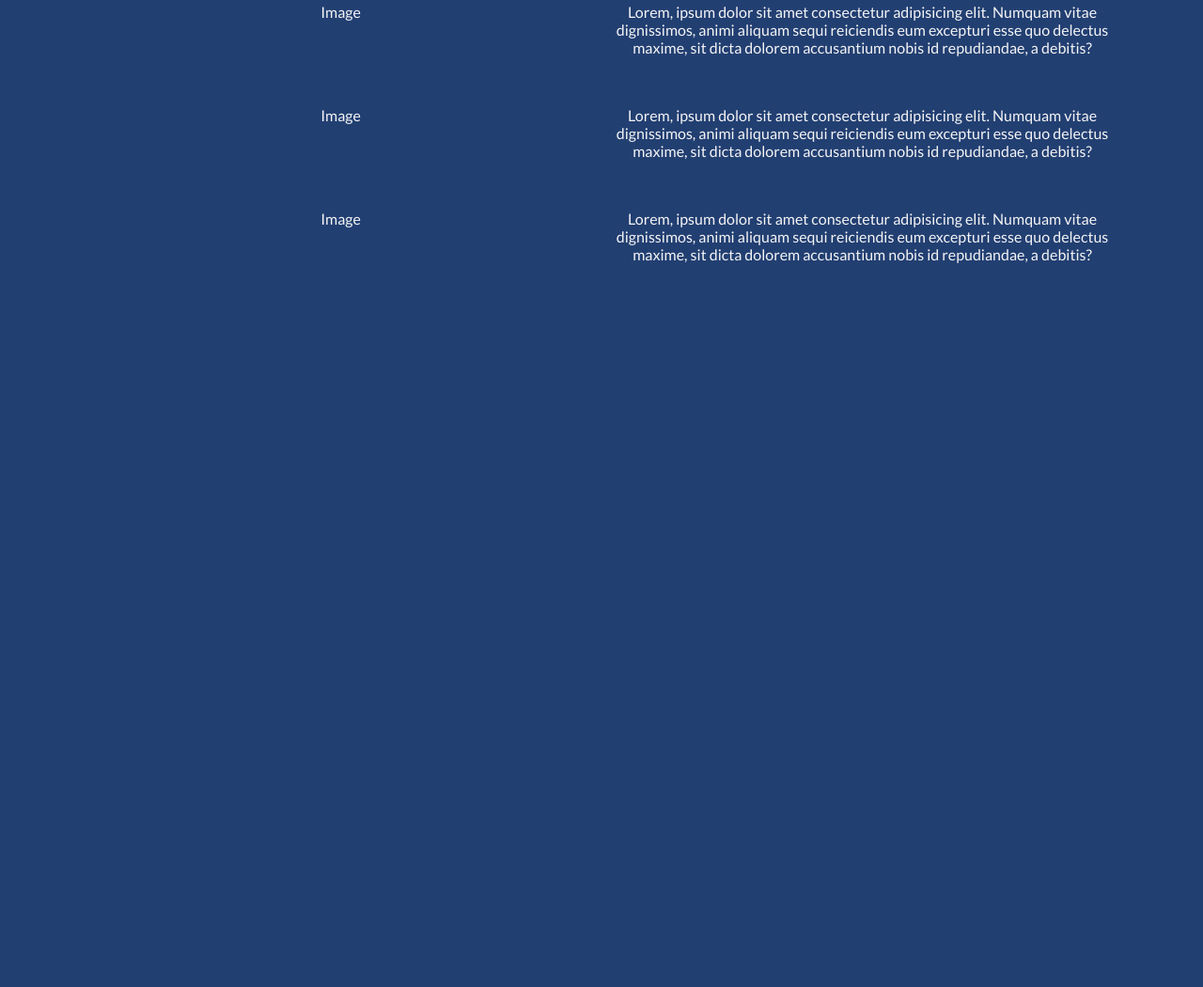
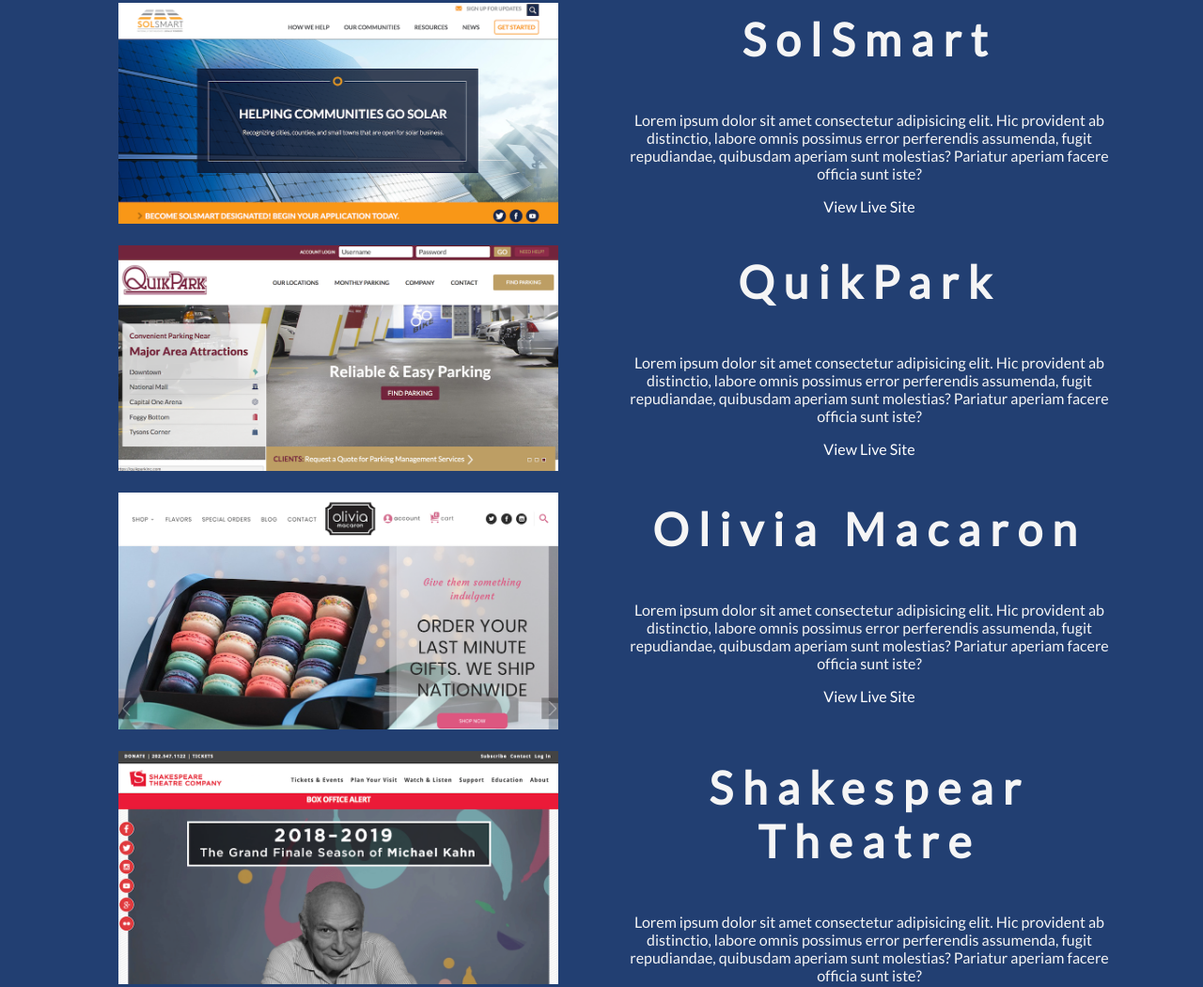
Before and after one commit to Henryhankdc/portfolio-onepointfive, a website: page index.html in a window 1280 px wide. Shown: the part 378-1428 px from the top of the page at 94% size. Before the commit the page ends 1200 px from the top, so only its background shows below. Drawn offline with nearby package versions, Linux system fonts and the light colour scheme; files that its build step writes are made by us from their sources.

Commit message:
added project images. changed grid layout

```diff
--- a/index.html
+++ b/index.html
@@ -1,25 +1,33 @@
 <!doctype html>
 
 <html lang="en">
+
 <head>
 	<meta charset="utf-8">
 	<meta name="viewport" content="width=device-width, initial-scale=1.0">
-  <title>Henry Mesias | COMING SOON</title>
+	<title>Henry Mesias | Front-End Web Developer</title>
 	<meta name="description" content="Henry Mesias | NEW SITE: COMING SOON">
 	<meta name="author" content="Henry Mesias">
-  <link rel="shortcut icon" href="favicon.ico" type="image/x-icon"/>
+	<link rel="shortcut icon" href="favicon.ico" type="image/x-icon" />
 	<link href="https://fonts.googleapis.com/css?family=Lato" rel="stylesheet">
 	<script src="https://use.fontawesome.com/f8fe93fe9d.js"></script>
 	<link rel="stylesheet" href="dist/css/main.min.css">
+	<link rel="stylesheet" href="dist/css/main.css">
 	<script>
-  (function(i,s,o,g,r,a,m){i['GoogleAnalyticsObject']=r;i[r]=i[r]||function(){
-  (i[r].q=i[r].q||[]).push(arguments)},i[r].l=1*new Date();a=s.createElement(o),
-  m=s.getElementsByTagName(o)[0];a.async=1;a.src=g;m.parentNode.insertBefore(a,m)
-  })(window,document,'script','https://www.google-analytics.com/analytics.js','ga');
+		(function (i, s, o, g, r, a, m) {
+			i['GoogleAnalyticsObject'] = r;
+			i[r] = i[r] || function () {
+				(i[r].q = i[r].q || []).push(arguments)
+			}, i[r].l = 1 * new Date();
+			a = s.createElement(o),
+				m = s.getElementsByTagName(o)[0];
+			a.async = 1;
+			a.src = g;
+			m.parentNode.insertBefore(a, m)
+		})(window, document, 'script', 'https://www.google-analytics.com/analytics.js', 'ga');
 
 		ga('create', 'UA-105318989-1', 'auto');
 		ga('send', 'pageview');
-
 	</script>
 
 	<!--[if lt IE 9]>
@@ -44,9 +52,15 @@
 				<a href="mailto:henrymesias@gmail.com" class="email-address">henrymesias@gmail.com</a>
 			</div>
 			<div class="contact-info-social-icons flex">
-					<a href="https://github.com/Henryhankdc" target="_blank" rel="noopener"><i class="fa fa-github" aria-hidden="true" title="Visit My GitHub"></i></a>
-					<a href="https://www.linkedin.com/in/henrymesias" target="_blank" rel="noopener"><i class="fa fa-linkedin" aria-hidden="true" title="Visit My Linkedin"></i></a>
-					<a href="https://medium.com/@henryhankdc" target="_blank" rel="noopener"><i class="fa fa-medium" aria-hidden="true" title="Visit My Medium"></i></a>
+				<a href="https://github.com/Henryhankdc" target="_blank" rel="noopener">
+					<i class="fa fa-github" aria-hidden="true" title="Visit My GitHub"></i>
+				</a>
+				<a href="https://www.linkedin.com/in/henrymesias" target="_blank" rel="noopener">
+					<i class="fa fa-linkedin" aria-hidden="true" title="Visit My Linkedin"></i>
+				</a>
+				<a href="https://medium.com/@henryhankdc" target="_blank" rel="noopener">
+					<i class="fa fa-medium" aria-hidden="true" title="Visit My Medium"></i>
+				</a>
 
 
 
@@ -63,22 +77,44 @@
 
 		<section class="projects">
 			<div class="project-image">
-					Image
+				<img src="img/solsmart-hp.png" alt="">
 			</div>
 			<div class="project-description">
-					Lorem, ipsum dolor sit amet consectetur adipisicing elit. Numquam vitae dignissimos, animi aliquam sequi reiciendis eum excepturi esse quo delectus maxime, sit dicta dolorem accusantium nobis id repudiandae, a debitis?
+				<div class="description-content">
+					<h3>SolSmart</h3>
+					<p>Lorem ipsum dolor sit amet consectetur adipisicing elit. Hic provident ab distinctio, labore omnis possimus error perferendis assumenda, fugit repudiandae, quibusdam aperiam sunt molestias? Pariatur aperiam facere officia sunt iste?</p>
+					<a href="#" class="view-project">View Live Site</a>
+				</div>
 			</div>
 			<div class="project-image">
-					Image
+				<img src="img/quikpark-hp.png" alt="">
 			</div>
 			<div class="project-description">
-						Lorem, ipsum dolor sit amet consectetur adipisicing elit. Numquam vitae dignissimos, animi aliquam sequi reiciendis eum excepturi esse quo delectus maxime, sit dicta dolorem accusantium nobis id repudiandae, a debitis?
+					<div class="description-content">
+							<h3>QuikPark</h3>
+							<p>Lorem ipsum dolor sit amet consectetur adipisicing elit. Hic provident ab distinctio, labore omnis possimus error perferendis assumenda, fugit repudiandae, quibusdam aperiam sunt molestias? Pariatur aperiam facere officia sunt iste?</p>
+							<a href="#" class="view-project">View Live Site</a>
+						</div>
 			</div>
 			<div class="project-image">
-						Image
+				<img src="img/olivia-macaron-hp.png" alt="">
 			</div>
 			<div class="project-description">
-							Lorem, ipsum dolor sit amet consectetur adipisicing elit. Numquam vitae dignissimos, animi aliquam sequi reiciendis eum excepturi esse quo delectus maxime, sit dicta dolorem accusantium nobis id repudiandae, a debitis?
+					<div class="description-content">
+							<h3>Olivia Macaron</h3>
+							<p>Lorem ipsum dolor sit amet consectetur adipisicing elit. Hic provident ab distinctio, labore omnis possimus error perferendis assumenda, fugit repudiandae, quibusdam aperiam sunt molestias? Pariatur aperiam facere officia sunt iste?</p>
+							<a href="#" class="view-project">View Live Site</a>
+						</div>
+			</div>
+			<div class="project-image">
+				<img src="img/stheatre-hp.png" alt="">
+			</div>
+			<div class="project-description">
+					<div class="description-content">
+							<h3>Shakespear Theatre</h3>
+							<p>Lorem ipsum dolor sit amet consectetur adipisicing elit. Hic provident ab distinctio, labore omnis possimus error perferendis assumenda, fugit repudiandae, quibusdam aperiam sunt molestias? Pariatur aperiam facere officia sunt iste?</p>
+							<a href="#" class="view-project">View Live Site</a>
+						</div>
 			</div>
 		</section>
 	</div>
@@ -88,4 +124,5 @@
 	<script src="https://ajax.googleapis.com/ajax/libs/jquery/3.2.1/jquery.min.js"></script>
 	<script src="dist/js/j.js"></script>
 </body>
+
 </html>
--- a/scss/base/_content.scss
+++ b/scss/base/_content.scss
@@ -1,7 +1,31 @@
     .projects {
         margin:50px 0;
+        max-width:100%;
         display: grid;
-        grid-template-columns: repeat(2, 1fr);
-        grid-gap: 10px;
-        grid-auto-rows: minmax(100px, auto);
+        grid-template-columns: repeat(auto-fill, minmax(400px, 1fr));
+        grid-gap: 20px;
+        .project-image {
+            object-fit: cover;
+            padding:0 10px;
+            // margin: 0 20px;
+            overflow: hidden;
+            img {
+                width:90%;
+                object-fit: cover;
+            }
+        }
+        .project-description {
+            position: relative;
+            padding:0 10px;
+            // margin:0 20px;
+            overflow: hidden;
+            .description-content {
+                position: absolute;
+                top:0;
+                a {
+                    color:white;
+                    text-decoration: none;
+                }
+            }
+        }
     }
```
Also changed, not shown: img/olivia-macaron-hp.png (added), img/quikpark-hp.png (added), img/solsmart-hp.png (added), img/stheatre-hp.png (added). Lines whose indentation alone changed are shown as unchanged.
